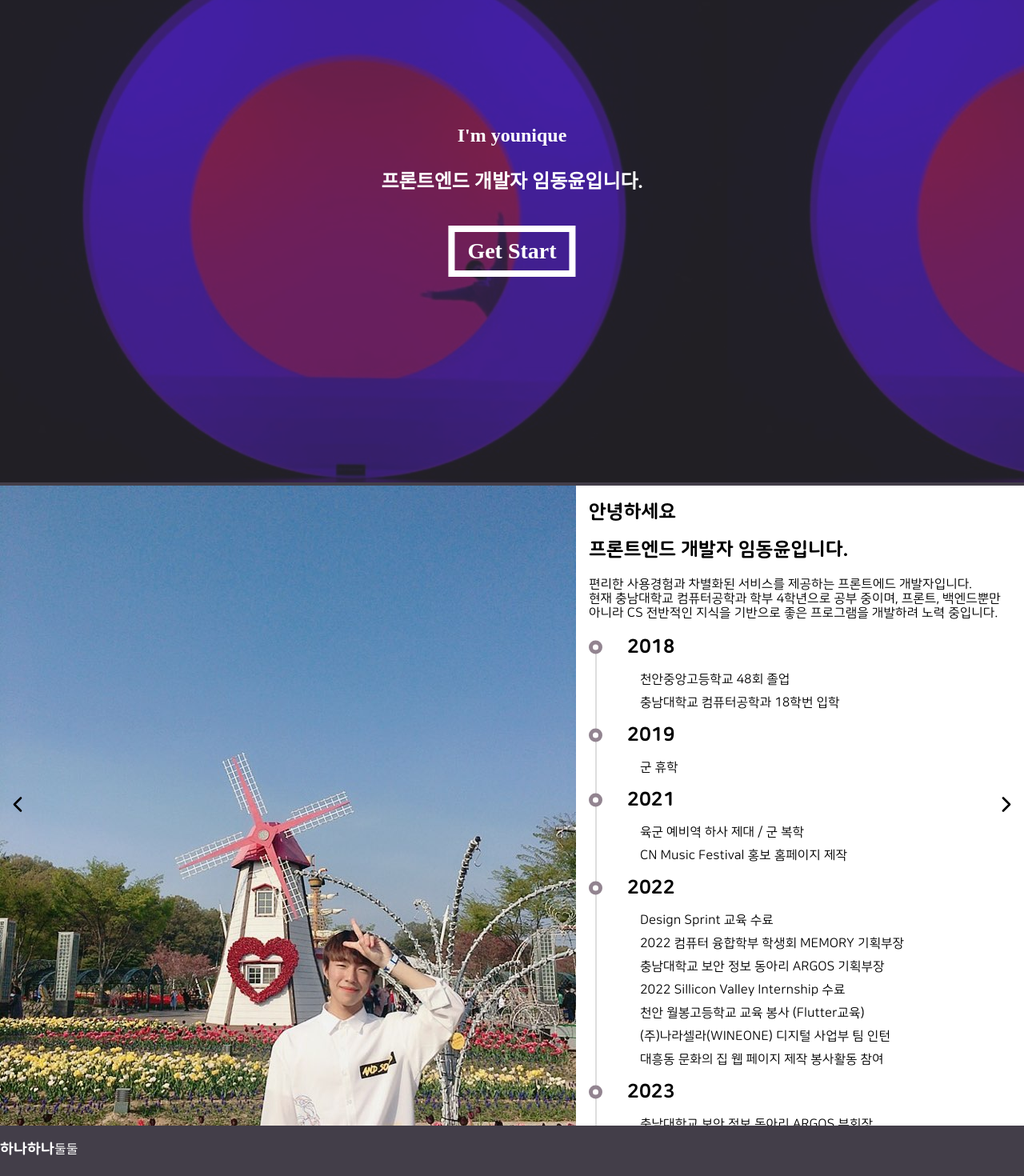
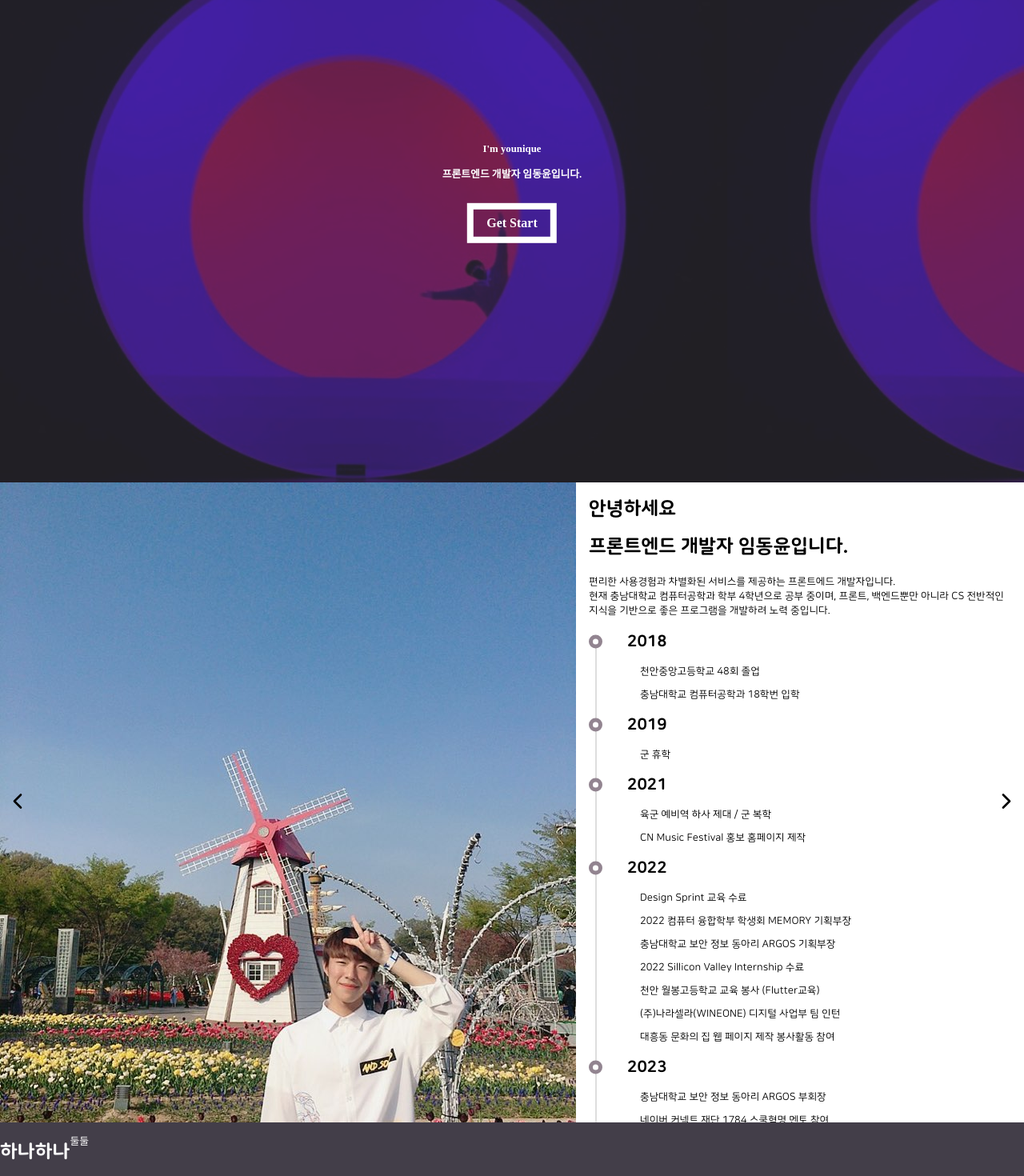
Before and after one commit to DongYounYim/Portfolio, a React (Create React App) app: page / in a window 1280 px wide. Shown: the part 197-1667 px from the top of the page at 80% size. Built offline with nearby package versions, Linux system fonts and the light colour scheme.

Commit message:
[chore] 폰트 반응형 사이즈 도입

```diff
--- a/src/SliderContents/SliderContent2.jsx
+++ b/src/SliderContents/SliderContent2.jsx
@@ -28,12 +28,12 @@ const SliderContent2 = () => {
           justifyContent: "center",
         }}
       >
-        <h2>HTML5, CSS3, JavaScript 기반으로 웹 개발 공부를 시작했습니다. </h2>
-        <h2>
+        <h4>HTML5, CSS3, JavaScript 기반으로 웹 개발 공부를 시작했습니다. </h4>
+        <h4>
           현재는 React 기반의 웹페이지를 주로 제작하며 TypeScript, SCSS, Next.js
           등 웹개발에 관련된 기술스택들을 습득 중 입니다.
-        </h2>
-        <h3>제작 웹 페이지</h3>
+        </h4>
+        <h5>제작 웹 페이지</h5>
         <ol className="numbericOrder">
           <li>CNMusicFestival 홍보 홈페이지 제작</li>
           <li>2022 엔지니어링페어 컴퓨터융합학부 행사 페이지 제작</li>
--- a/src/SliderContents/SliderContent3.jsx
+++ b/src/SliderContents/SliderContent3.jsx
@@ -30,13 +30,13 @@ const SliderContent3 = () => {
           justifyContent: "center",
         }}
       >
-        <h2>웹 언어를 기반으로 모바일 앱 제작도 진행했습니다.</h2>
-        <h2>
+        <h4>웹 언어를 기반으로 모바일 앱 제작도 진행했습니다.</h4>
+        <h4>
           React를 기반으로 웹/앱 제작 및 React Native 및 Flutter를 사용하여
           하이브리드 앱 개발을 하는데 관심있고 swift, kotlin을 통해 네이티브 앱
           제작에도 도전하기 위해 공부 중 입니다.
-        </h2>
-        <h3>제작 애플리케이션</h3>
+        </h4>
+        <h5>제작 애플리케이션</h5>
         <ol className="numbericOrder">
           <li>슬기로운 문화생활 (Design-sprint 교육) - Flutter </li>
           <LinkBadge
--- a/src/style/style.scss
+++ b/src/style/style.scss
@@ -15,6 +15,13 @@ $pebble-bg: #f3e8eb;
 @font-face {
   font-family: "NanumSquareRound";
   src: url(../assets/fonts/NanumSquareRoundOTFR.otf);
+}
+
+// 폰트 사이즈 반응형 설정
+:root {
+  --font-size-lg: clamp(1.25rem, 3vw, 1.5rem);
+  --font-size-md: clamp(1rem, 2vw, 1.25rem);
+  --font-size-sm: clamp(0.75rem, 1vw, 1rem);
 }
 
 html {
@@ -37,6 +44,24 @@ h5 {
   word-break: keep-all;
 }
 
+h1,
+h2,
+h3 {
+  font-size: var(--font-size-lg);
+}
+
+h4,
+h5 {
+  font-size: var(--font-size-md);
+}
+
+p,
+span,
+li,
+ol {
+  font-size: var(--font-size-sm);
+}
+
 span,
 ol,
 li {
@@ -49,7 +74,6 @@ li {
   justify-content: space-between;
   align-items: center;
   margin: 0 20px;
-  font-size: 32px;
   font-weight: 600;
   padding: 16px 0;
 }
@@ -84,7 +108,6 @@ li {
     transform: translate(-50%, -50%);
 
     & > p {
-      font-size: 24px;
       font-weight: 600;
     }
   }
@@ -94,7 +117,6 @@ li {
     border: 8px solid white;
     margin-top: 16px;
     padding: 8px 16px;
-    font-size: 28px;
     font-weight: 700;
     text-decoration: none;
     color: white;
@@ -187,7 +209,6 @@ li {
 
 .history h4 {
   position: relative;
-  font-size: 24px;
   color: #000;
   margin: 0;
   line-height: 1.5;
@@ -233,7 +254,6 @@ li {
 }
 
 .history li {
-  font-size: 16px;
   line-height: 29px;
 }
 
```
